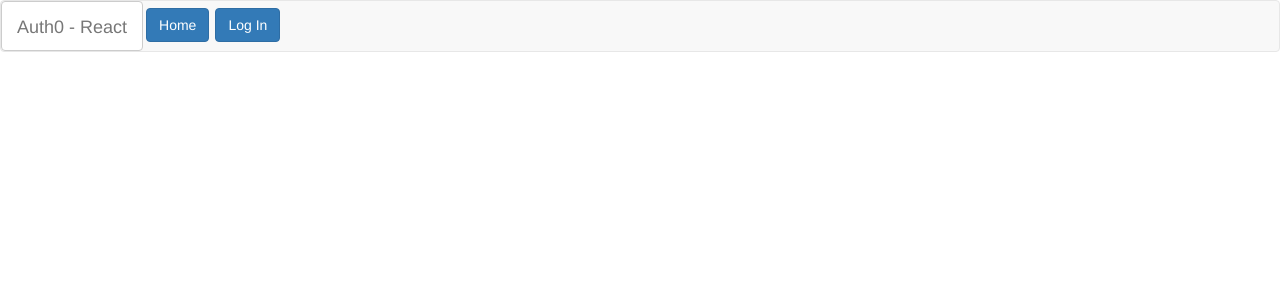
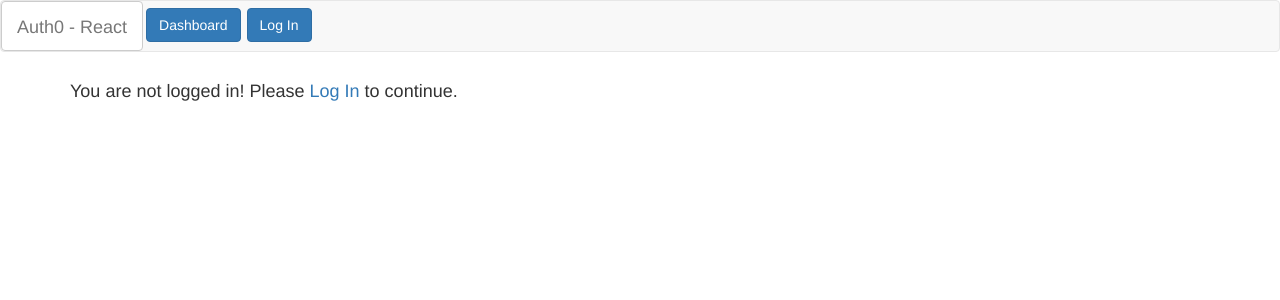
Before and after one commit to gscottqueen/scriptset, a React (Create React App) app: page /dashboard in a window 1280 px wide. Shown: the top 300 px of the page. Built offline with nearby package versions, Linux system fonts and the light colour scheme; no server answers; what auth0-js would draw is missing.

Commit message:
search and replace home with dashboard

```diff
--- a/src/App.js
+++ b/src/App.js
@@ -35,14 +35,14 @@ class App extends Component {
           <Navbar.Header>
             <Navbar.Brand>
               <Button
-              onClick={this.goTo.bind(this, 'home')}>Auth0 - React</Button>
+              onClick={this.goTo.bind(this, 'dashboard')}>Auth0 - React</Button>
             </Navbar.Brand>
             <Button
               bsStyle="primary"
               className="btn-margin"
-              onClick={this.goTo.bind(this, 'home')}
+              onClick={this.goTo.bind(this, 'dashboard')}
             >
-              Home
+              Dashboard
             </Button>
             {
               !isAuthenticated() && (
--- a/src/Auth/Auth.js
+++ b/src/Auth/Auth.js
@@ -34,7 +34,7 @@ export default class Auth {
       if (authResult && authResult.accessToken && authResult.idToken) {
         this.setSession(authResult);
       } else if (err) {
-        history.replace('/home');
+        history.replace('/dashboard');
         console.log(err);
         alert(`Error: ${err.error}. Check the console for further details.`);
       }
@@ -59,8 +59,8 @@ export default class Auth {
     this.idToken = authResult.idToken;
     this.expiresAt = expiresAt;
 
-    // navigate to the home route
-    history.replace('/home');
+    // navigate to the dashboard route
+    history.replace('/dashboard');
   }
 
   renewSession() {
@@ -88,8 +88,8 @@ export default class Auth {
       returnTo: window.location.origin
     });
 
-    // navigate to the home route
-    history.replace('/home');
+    // navigate to the dashboard route
+    history.replace('/dashboard');
   }
 
   isAuthenticated() {
--- a/src/Home/Home.js
+++ b/src/Dashboard/Dashboard.js
@@ -1,7 +1,7 @@
 import React, { Component } from 'react';
 import ScriptSet from '../ScriptSet.js';
 
-class Home extends Component {
+class Dashboard extends Component {
   login() {
     this.props.auth.login();
   }
@@ -39,4 +39,4 @@ class Home extends Component {
   }
 }
 
-export default Home;
+export default Dashboard;
--- a/src/routes.js
+++ b/src/routes.js
@@ -1,7 +1,7 @@
 import React from 'react';
 import { Route, Router } from 'react-router-dom';
 import App from './App';
-import Home from './Home/Home';
+import Dashboard from './Dashboard/Dashboard';
 import Callback from './Callback/Callback';
 import Auth from './Auth/Auth';
 import history from './history';
@@ -19,7 +19,7 @@ export const makeMainRoutes = () => {
       <Router history={history}>
         <div>
           <Route path="/" render={(props) => <App auth={auth} {...props} />} />
-          <Route path="/home" render={(props) => <Home auth={auth} {...props} />} />
+          <Route path="/dashboard" render={(props) => <Dashboard auth={auth} {...props} />} />
           <Route path="/callback" render={(props) => {
             handleAuthentication(props);
             return <Callback {...props} />
```
